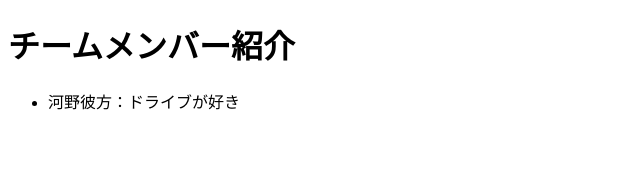
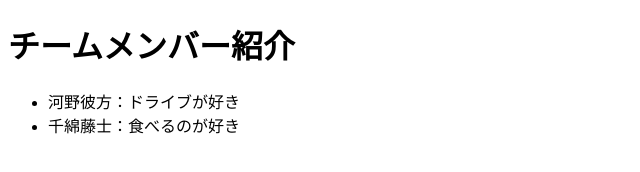
Before and after one commit to Kanae-nae/phpKadai, a plain HTML site: page index.html in a window 1280 px wide. Shown: the whole page, without its empty margins (0-640 px from the left). Drawn offline with Linux system fonts and the light colour scheme.

Commit message:
Update index.html

```diff
--- a/index.html
+++ b/index.html
@@ -7,6 +7,7 @@
     <h1>チームメンバー紹介</h1>
     <ul>
         <li>河野彼方：ドライブが好き</li>
+        <li>千綿藤士：食べるのが好き</li>
     </ul>
 </body>
 </html>
```
